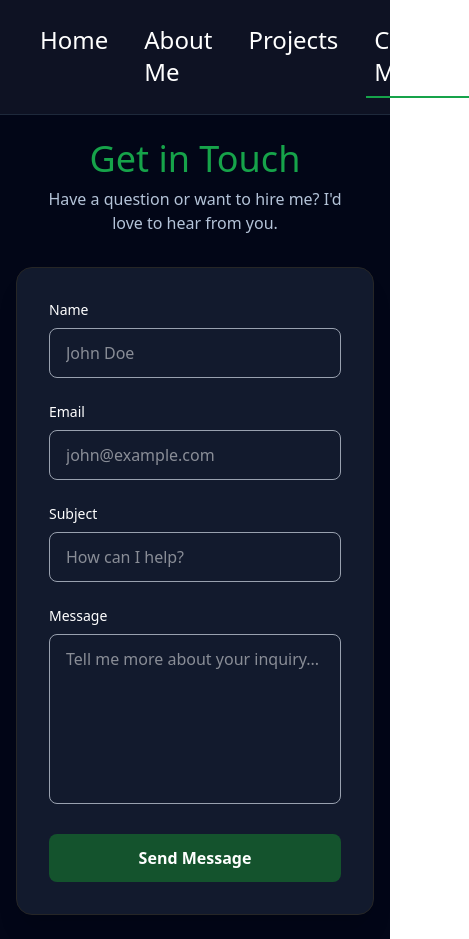
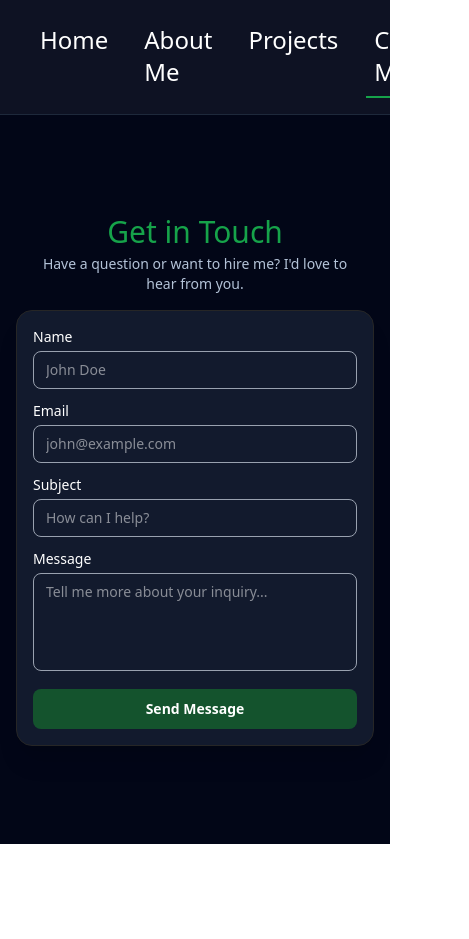
Before and after one commit to JMANY42/personal-website, a React (Vite) app in the folder frontend/: page /contact in a window 390 px wide. Shown: the whole page, 469 px wide, since content can reach past the window. After the commit the page ends 844 px from the top, so only its background shows below. Built offline with nearby package versions, Linux system fonts and the light colour scheme.

Commit message:
no scroll on contact page

```diff
--- a/frontend/src/pages/Contact.tsx
+++ b/frontend/src/pages/Contact.tsx
@@ -59,27 +59,27 @@ const Contact: React.FC = () => {
 };
 
   return (
-    <div className="bg-bg w-full min-h-screen flex flex-col">
+    <div className="bg-bg w-full h-screen flex flex-col overflow-hidden">
     <Navbar/>
 
-    <div className="bg-bg py-6 sm:py-12 px-4 sm:px-6 lg:px-8 flex-1 overflow-y-auto">
-      <div className="max-w-3xl mx-auto">
-        <div className="text-center mb-8 sm:mb-12 space-y-2 animate-fadeInFirst">
-          <h1 className="text-4xl sm:text-5xl md:text-6xl lg:text-7xl font-thin text-accent">
+    <div className="bg-bg flex-1 px-4 sm:px-6 lg:px-8 overflow-y-auto flex items-center">
+      <div className="max-w-3xl mx-auto w-full py-4 sm:py-6">
+        <div className="text-center mb-4 sm:mb-8 space-y-1 sm:space-y-2 animate-fadeInFirst">
+          <h1 className="text-3xl sm:text-4xl md:text-5xl lg:text-6xl font-thin text-accent">
             Get in Touch
           </h1>
-          <p className="text-base sm:text-lg text-muted px-4">
+          <p className="text-sm sm:text-base md:text-lg text-muted px-4">
             Have a question or want to hire me? I'd love to hear from you.
           </p>
         </div>
 
-        <div className="bg-surface rounded-2xl shadow-xl p-8 md:p-12 border border-neutral-800 animate-fadeIn">
-          <form onSubmit={handleSubmit} className="space-y-6">
-            <div className="grid grid-cols-1 md:grid-cols-2 gap-6">
+        <div className="bg-surface rounded-2xl shadow-xl p-4 sm:p-6 md:p-10 border border-neutral-800 animate-fadeIn">
+          <form onSubmit={handleSubmit} className="space-y-3 sm:space-y-5">
+            <div className="grid grid-cols-1 md:grid-cols-2 gap-3 sm:gap-5">
               <div>
                 <label
                   htmlFor="name"
-                  className="block text-sm font-medium text-main mb-2"
+                  className="block text-sm font-medium text-main mb-1 sm:mb-2"
                 >
                   Name
                 </label>
@@ -90,7 +90,7 @@ const Contact: React.FC = () => {
                   value={formData.name}
                   onChange={handleChange}
                   required
-                  className="w-full px-4 py-3 border border-gray-400 rounded-lg focus:ring-2 focus:ring-accent focus:border-transparent outline-none transition text-main placeholder:text-main"
+                  className="w-full px-3 sm:px-4 py-2 sm:py-3 border border-gray-400 rounded-lg focus:ring-2 focus:ring-accent focus:border-transparent outline-none transition text-main placeholder:text-main text-sm sm:text-base"
                   placeholder="John Doe"
                 />
               </div>
@@ -98,7 +98,7 @@ const Contact: React.FC = () => {
               <div>
                 <label
                   htmlFor="email"
-                  className="block text-sm font-medium text-main mb-2"
+                  className="block text-sm font-medium text-main mb-1 sm:mb-2"
                 >
                   Email
                 </label>
@@ -109,7 +109,7 @@ const Contact: React.FC = () => {
                   value={formData.email}
                   onChange={handleChange}
                   required
-                  className="w-full px-4 py-3 border border-gray-400 rounded-lg focus:ring-2 focus:ring-accent focus:border-transparent outline-none transition text-main placeholder:text-main"
+                  className="w-full px-3 sm:px-4 py-2 sm:py-3 border border-gray-400 rounded-lg focus:ring-2 focus:ring-accent focus:border-transparent outline-none transition text-main placeholder:text-main text-sm sm:text-base"
                   placeholder="john@example.com"
                 />
               </div>
@@ -118,7 +118,7 @@ const Contact: React.FC = () => {
             <div>
               <label
                 htmlFor="subject"
-                className="block text-sm font-medium text-main mb-2"
+                className="block text-sm font-medium text-main mb-1 sm:mb-2"
               >
                 Subject
               </label>
@@ -129,7 +129,7 @@ const Contact: React.FC = () => {
                 value={formData.subject}
                 onChange={handleChange}
                 required
-                className="w-full px-4 py-3 border border-gray-400 rounded-lg focus:ring-2 focus:ring-accent focus:border-transparent outline-none transition text-main placeholder:text-main"
+                className="w-full px-3 sm:px-4 py-2 sm:py-3 border border-gray-400 rounded-lg focus:ring-2 focus:ring-accent focus:border-transparent outline-none transition text-main placeholder:text-main text-sm sm:text-base"
                 placeholder="How can I help?"
               />
             </div>
@@ -137,7 +137,7 @@ const Contact: React.FC = () => {
             <div>
               <label
                 htmlFor="message"
-                className="block text-sm font-medium text-main mb-2"
+                className="block text-sm font-medium text-main mb-1 sm:mb-2"
               >
                 Message
               </label>
@@ -147,8 +147,8 @@ const Contact: React.FC = () => {
                 value={formData.message}
                 onChange={handleChange}
                 required
-                rows={6}
-                className="w-full px-4 py-3 border border-gray-400 rounded-lg focus:ring-2 focus:ring-accent focus:border-transparent outline-none transition resize-none text-main placeholder:text-main"
+                rows={4}
+                className="w-full px-3 sm:px-4 py-2 sm:py-3 border border-gray-400 rounded-lg focus:ring-2 focus:ring-accent focus:border-transparent outline-none transition resize-none text-main placeholder:text-main text-sm sm:text-base"
                 placeholder="Tell me more about your inquiry..."
               />
             </div>
@@ -156,21 +156,21 @@ const Contact: React.FC = () => {
 
 
             {submitSuccess && (
-              <div className="bg-green-50 border border-green-200 text-green-800 px-4 py-3 rounded-lg">
-                <p className="font-medium">Success! Your message has been sent.</p>
+              <div className="bg-green-50 border border-green-200 text-green-800 px-3 sm:px-4 py-2 sm:py-3 rounded-lg">
+                <p className="font-medium text-sm sm:text-base">Success! Your message has been sent.</p>
               </div>
             )}
 
             {errorMessage && (
-              <div className="bg-red-50 border border-red-200 text-red-800 px-4 py-3 rounded-lg">
-                <p className="font-medium">{errorMessage}</p>
+              <div className="bg-red-50 border border-red-200 text-red-800 px-3 sm:px-4 py-2 sm:py-3 rounded-lg">
+                <p className="font-medium text-sm sm:text-base">{errorMessage}</p>
               </div>
             )}
 
             <button
               type="submit"
               disabled={isSubmitting}
-              className="w-full bg-brand text-main font-semibold py-3 px-6 rounded-lg hover:bg-brand-muted focus:outline-none focus:ring-brand focus:ring-offset-2 transition disabled:opacity-50 disabled:cursor-not-allowed cursor-pointer"
+              className="w-full bg-brand text-main font-semibold py-2.5 sm:py-3 px-6 rounded-lg hover:bg-brand-muted focus:outline-none focus:ring-brand focus:ring-offset-2 transition disabled:opacity-50 disabled:cursor-not-allowed cursor-pointer text-sm sm:text-base"
             >
               {isSubmitting ? 'Sending...' : 'Send Message'}
             </button>
--- a/frontend/src/styles/transitions.css
+++ b/frontend/src/styles/transitions.css
@@ -64,21 +64,3 @@
 html {
   scroll-behavior: smooth;
 }
-
-/* Custom scrollbar (optional) */
-::-webkit-scrollbar {
-  width: 8px;
-}
-
-::-webkit-scrollbar-track {
-  background: var(--color-bg, #1a1a1a);
-}
-
-::-webkit-scrollbar-thumb {
-  background: var(--color-accent, #3b82f6);
-  border-radius: 4px;
-}
-
-::-webkit-scrollbar-thumb:hover {
-  background: var(--color-main, #60a5fa);
-}
```
